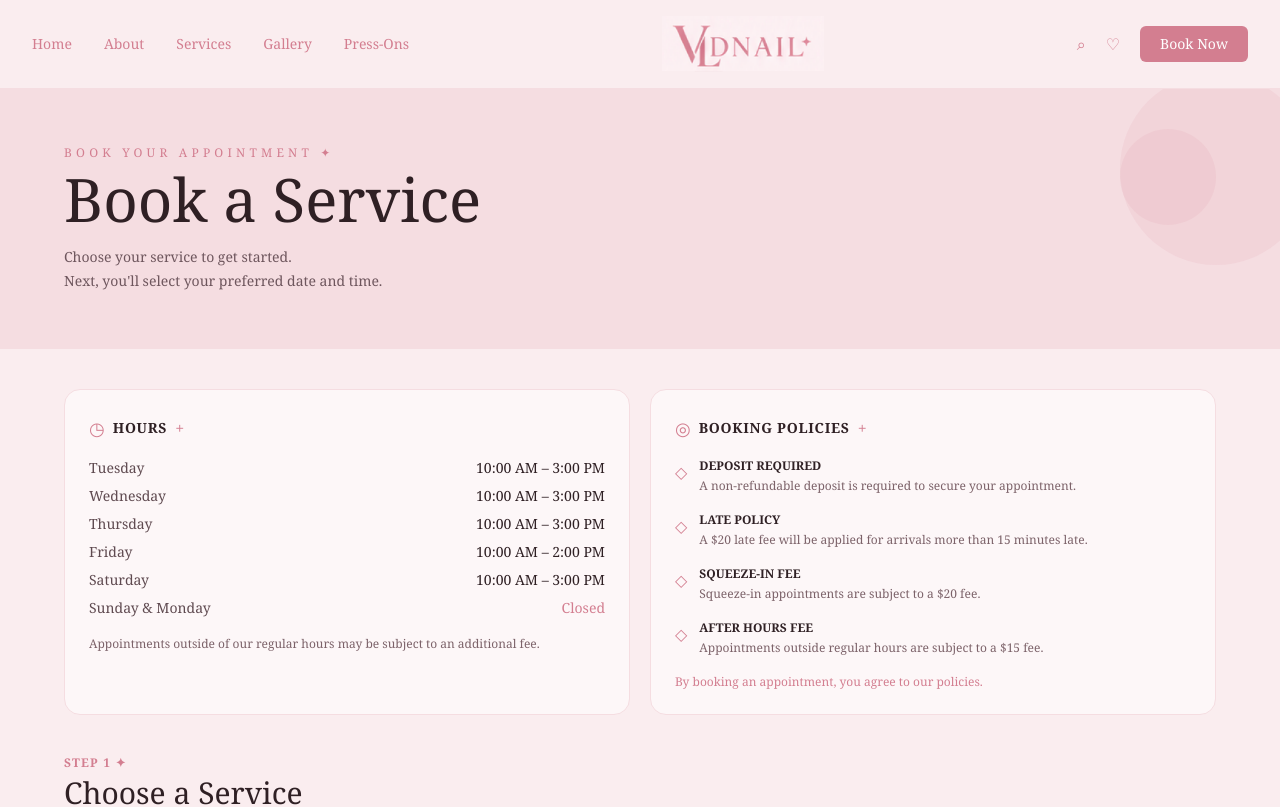
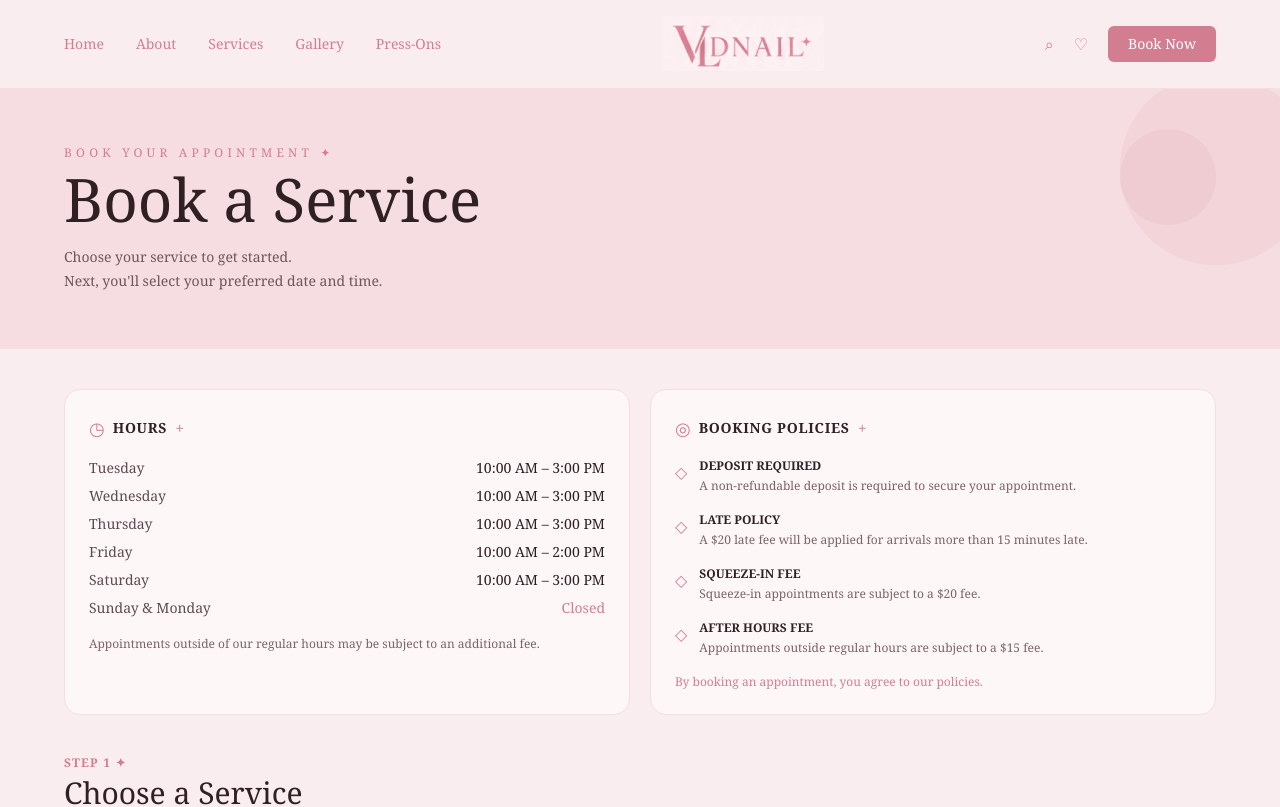
Before and after one commit to dibajm/VLDNAIL_website, a React (Vite) app in the folder frontend/VLDNAIL/: page /booking in a window 1280 px wide. Shown: the top 807 px of the page. Built offline with nearby package versions, Linux system fonts and the light colour scheme; no server answers.

Commit message:
UI changes

```diff
--- a/frontend/VLDNAIL/src/Components/layout/Navbar.tsx
+++ b/frontend/VLDNAIL/src/Components/layout/Navbar.tsx
@@ -1,10 +1,25 @@
+import { useEffect, useState } from "react";
 import { Link } from "react-router-dom";
 import logo from "../../assets/logo.png";
 
 function Navbar() {
+  const [scrolled, setScrolled] = useState(false);
+
+  useEffect(() => {
+    function onScroll() {
+      setScrolled(window.scrollY > 10);
+    }
+    window.addEventListener("scroll", onScroll, { passive: true });
+    return () => window.removeEventListener("scroll", onScroll);
+  }, []);
+
   return (
-    <header className="border-b border-[#F5DDE1] bg-[#FAEDEF]">
-      <nav className="mx-auto flex max-w-7xl items-center justify-between px-8 py-4">
+    <header
+      className={`sticky top-0 z-50 border-b border-[#F5DDE1] bg-[#FAEDEF] transition-shadow duration-300 ${
+        scrolled ? "shadow-md" : "shadow-none"
+      }`}
+    >
+      <nav className="mx-auto flex max-w-7xl items-center justify-between px-6 py-4 md:px-16">
         {/* Left Navigation */}
         <div className="hidden items-center gap-8 md:flex">
           <Link
--- a/frontend/VLDNAIL/src/pages/Home.tsx
+++ b/frontend/VLDNAIL/src/pages/Home.tsx
@@ -1,8 +1,8 @@
-import Navbar from "../components/layout/Navbar";
-import Footer from "../components/layout/Footer";
-import Button from "../components/ui/Button";
-import Card from "../components/ui/Card";
-import SectionTitle from "../components/ui/SectionTitle";
+import Navbar from "../Components/layout/Navbar";
+import Footer from "../Components/layout/Footer";
+import Button from "../Components/ui/Button";
+import Card from "../Components/ui/Card";
+import SectionTitle from "../Components/ui/SectionTitle";
 
 import heroImg from "../assets/hero.png";
 import pressOnImg from "../assets/presson.png";
@@ -36,7 +36,7 @@ function Home() {
       <Navbar />
 
       <section className="bg-[#F5DDE1]">
-        <div className="mx-auto flex max-w-7xl flex-col items-center justify-between gap-10 px-6 py-14 md:flex-row md:px-10 lg:px-16">
+        <div className="mx-auto flex max-w-7xl flex-col items-center justify-between gap-10 px-6 py-8 md:flex-row md:px-16">
           <div className="max-w-xl text-center md:text-left">
             <p className="mb-4 font-serif text-sm uppercase tracking-[0.35em] text-[#D37E90]">
               Elevate Your Style
@@ -67,13 +67,13 @@ function Home() {
             <img
               src={heroImg}
               alt="Luxury nail design"
-              className="w-full max-w-md object-contain md:max-w-lg"
+              className="w-full max-w-xs object-contain md:max-w-sm"
             />
           </div>
         </div>
       </section>
 
-      <section className="mx-auto grid max-w-7xl grid-cols-1 gap-5 px-6 py-6 md:grid-cols-4 md:px-10 lg:px-16">
+      <section className="mx-auto grid max-w-7xl grid-cols-1 gap-5 px-6 py-10 md:grid-cols-4 md:px-16">
         {features.map((item) => (
           <Card key={item.title} className="text-center">
             <div className="mb-3 text-3xl text-[#D37E90]">{item.icon}</div>
@@ -83,7 +83,7 @@ function Home() {
         ))}
       </section>
 
-      <section className="mx-auto my-10 max-w-6xl px-6 md:px-10">
+      <section className="mx-auto max-w-7xl px-6 pb-16 md:px-16">
         <Card variant="light" className="rounded-2xl p-8">
           <SectionTitle
             eyebrow="Custom handmade nails"
```
